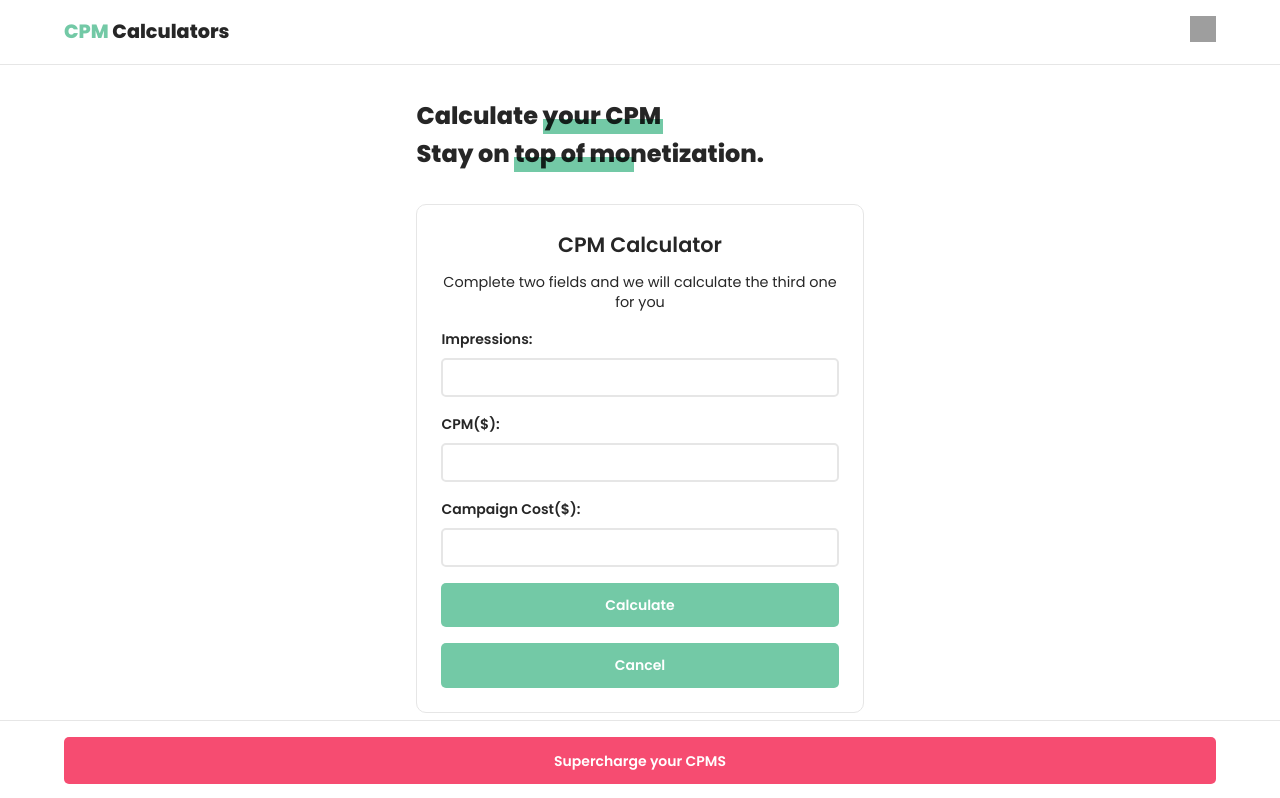
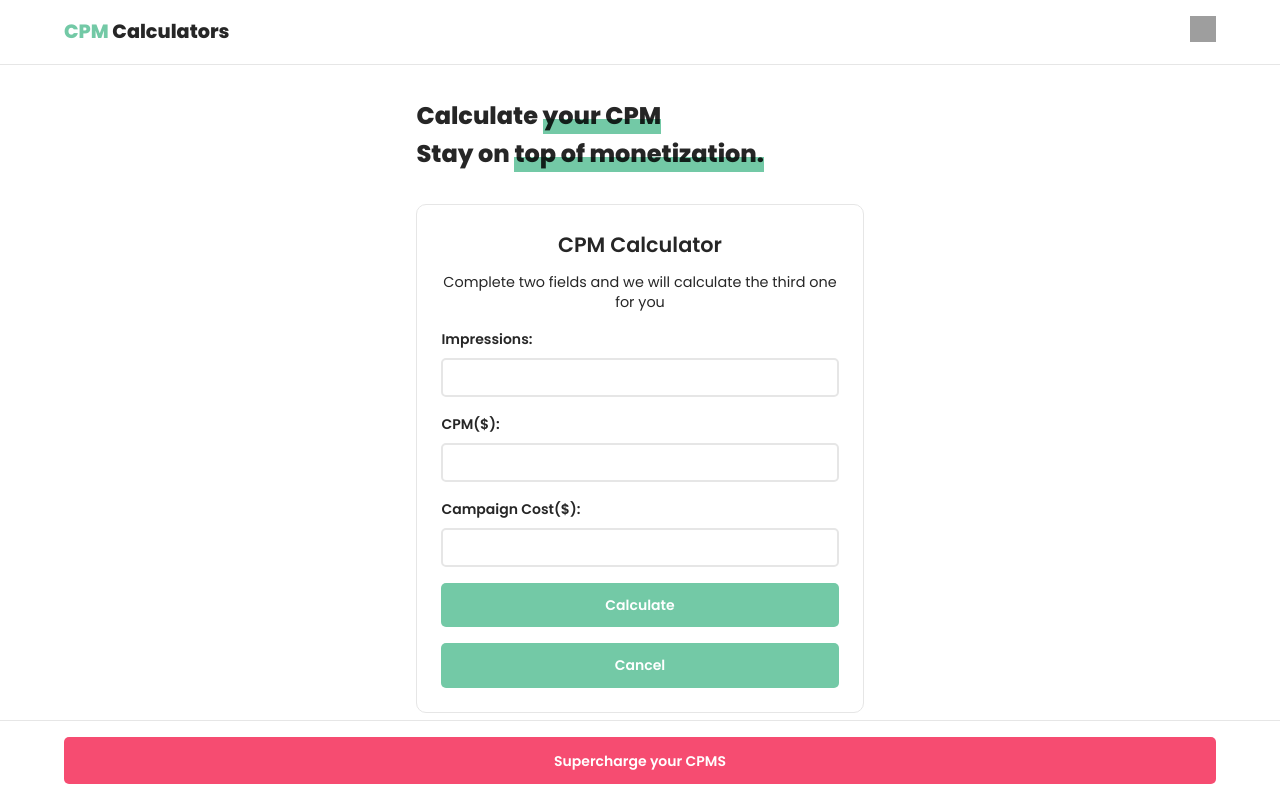
Before and after one commit to arvind-adsparc/cpmcalculators, a Next.js app: page / in a window 1280 px wide. Shown: the top 798 px of the page. Built offline with nearby package versions, Linux system fonts and the light colour scheme; grey boxes are pictures that could not be loaded.

Commit message:
deco line width correction

```diff
--- a/styles/HeroHome.module.scss
+++ b/styles/HeroHome.module.scss
@@ -22,7 +22,7 @@
       height: 15px;
       position: absolute;
       top: 20px;
-      width: 120px;
+      width: 100%;
       z-index: -1;
     }
   }
@@ -35,7 +35,8 @@
       height: 15px;
       position: absolute;
       top: 20px;
-      width: 120px;
+      width: 100%;
+
       z-index: -1;
     }
   }
```
